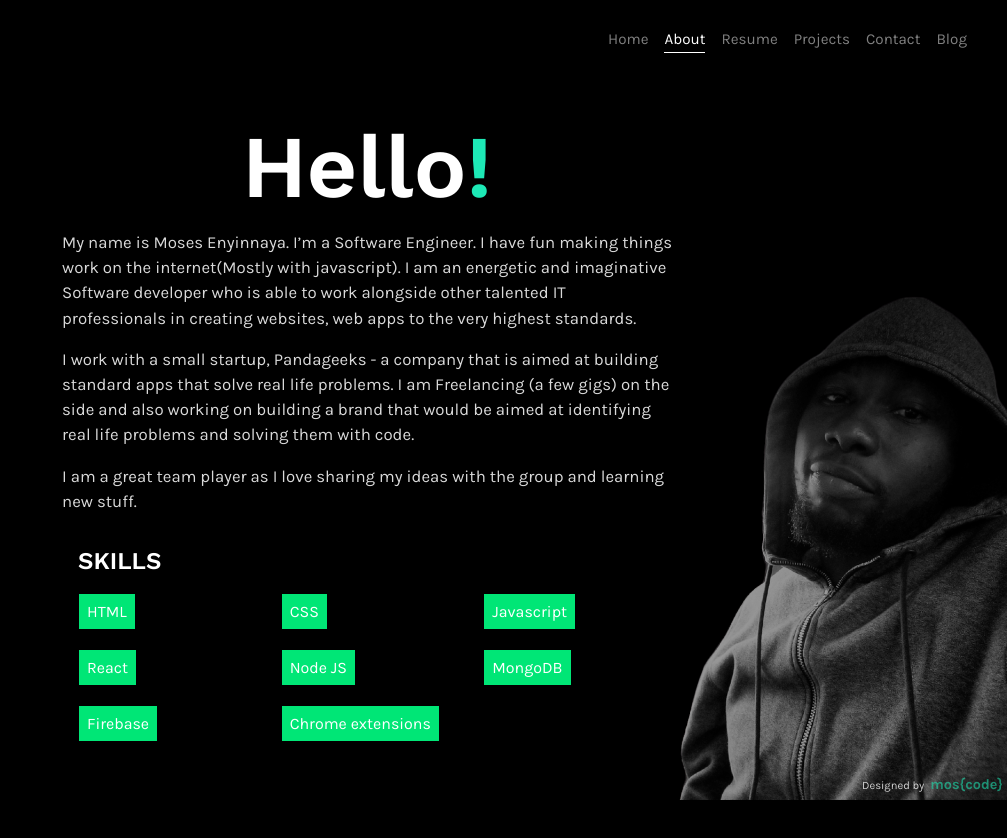
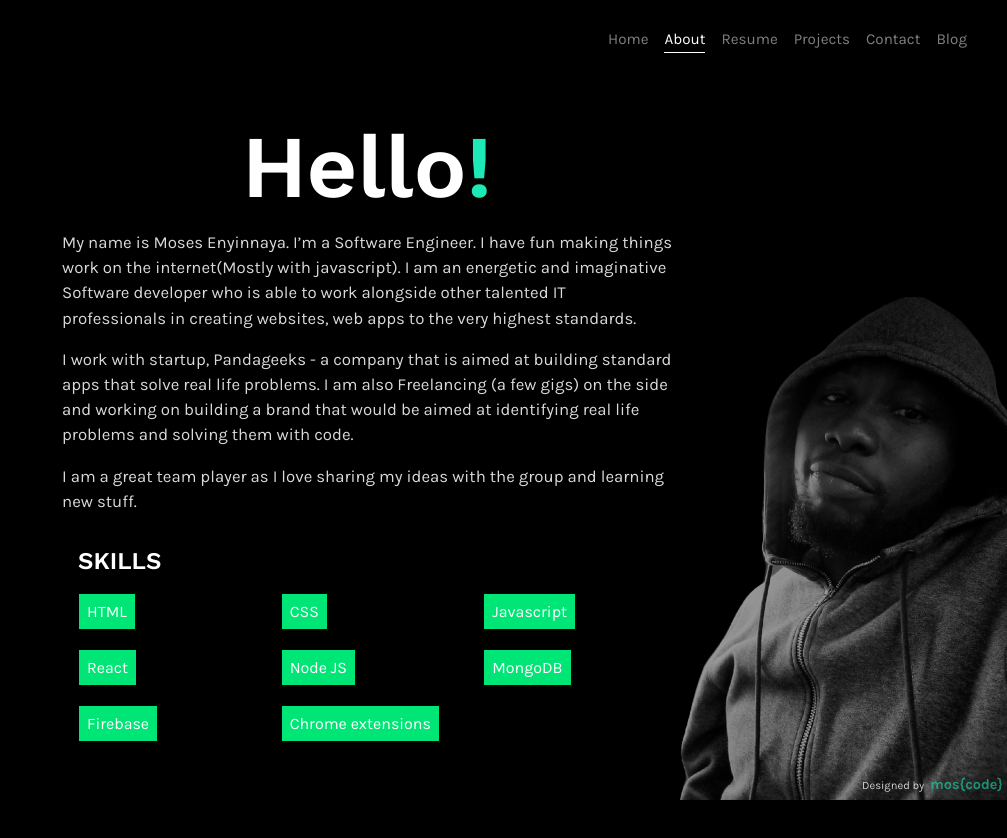
Before and after one commit to mosco98/portfolio, a React (Create React App) app: page /about in a window 1280 px wide. Shown: the top 838 px of the page, without its empty margins (273-1280 px from the left). Built offline with nearby package versions, Linux system fonts and the light colour scheme.

Commit message:
Fixed about content

```diff
--- a/src/Assets/css/main.css
+++ b/src/Assets/css/main.css
@@ -210,7 +210,7 @@ html {
   display: flex;
   align-items: center;
   justify-content: center;
-  margin-right: 10px;
+  margin: 0 5px;
   opacity: 0.8;
   cursor: pointer;
   transition: all 0.1s ease-in-out;
@@ -329,7 +329,7 @@ html {
 
   .about-text-ctn {
     z-index: 100;
-    margin-bottom: 12rem;
+    margin-bottom: 15rem;
   }
 
   .about-text-ctn p {
--- a/src/Pages/About.js
+++ b/src/Pages/About.js
@@ -22,9 +22,9 @@ const About = () => {
             talented IT professionals in creating websites, web apps to the very highest standards.
           </p>
           <p>
-            I work with a small startup, Pandageeks - a company that is aimed at building standard apps that solve real
-            life problems. I am Freelancing (a few gigs) on the side and also working on building a brand that would be
-            aimed at identifying real life problems and solving them with code.
+            I work with startup, Pandageeks - a company that is aimed at building standard apps that solve real life
+            problems. I am also Freelancing (a few gigs) on the side and working on building a brand that would be aimed
+            at identifying real life problems and solving them with code.
           </p>
           <p>I am a great team player as I love sharing my ideas with the group and learning new stuff.</p>
           <div className="container p-3 d-flex flex-column">
```
